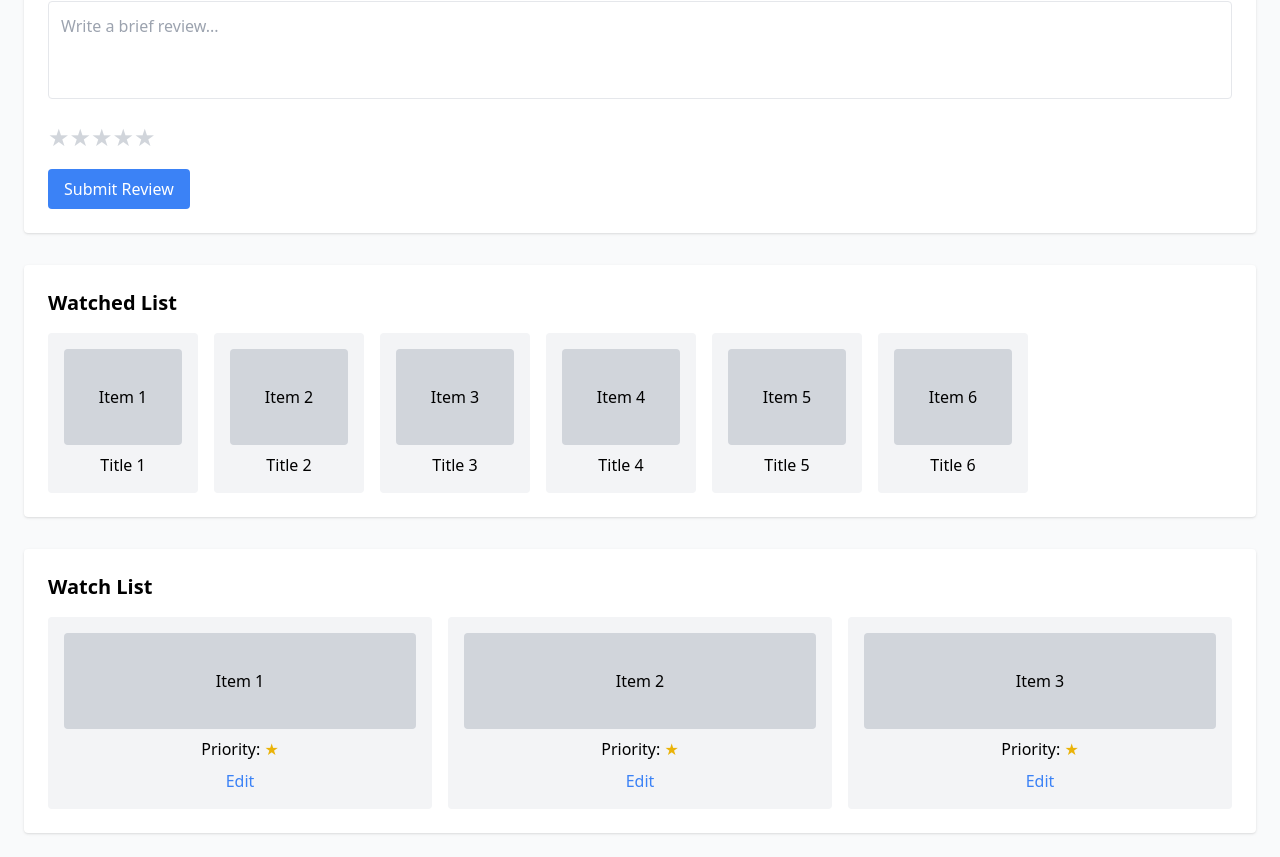
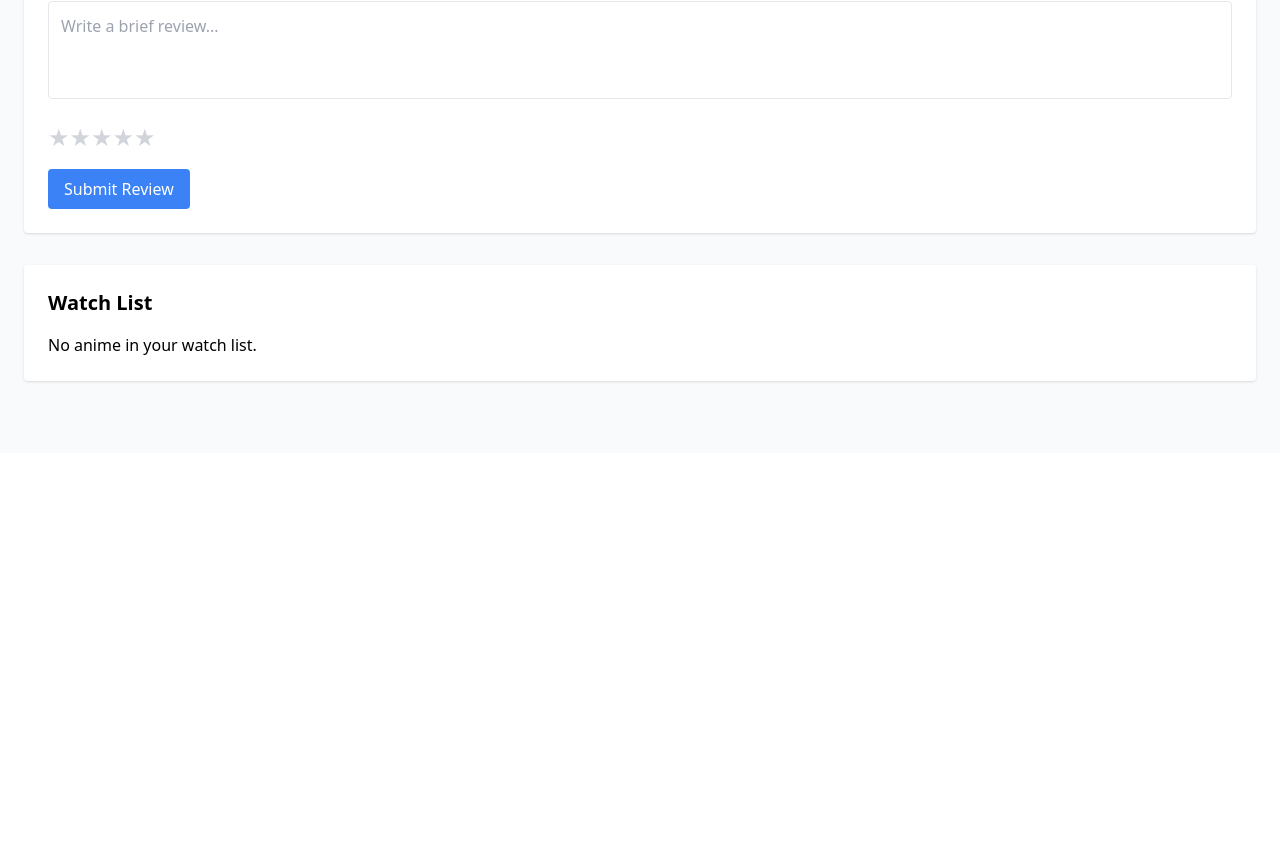
Before and after one commit to the-sam-sepiol/Tempura, a React (Create React App) app in the folder client/: page /account in a window 1280 px wide. Shown: the part 459-1316 px from the top of the page. After the commit the page ends 912 px from the top, so only its background shows below. Built offline with nearby package versions, Linux system fonts and the light colour scheme.

Commit message:
Enhance watch list functionality by storing user data in local storage and fetching anime details for display in the Account page

```diff
--- a/client/src/components/AnimeCard.tsx
+++ b/client/src/components/AnimeCard.tsx
@@ -34,9 +34,10 @@ const handleAddToWatchList = async () => {
         });
         const data = await response.json();
         if (data.success) {
-        alert(`${title} has been added to your watch list!`);
+            localStorage.setItem('user', JSON.stringify(data.user));
+            alert(`${title} has been added to your watch list!`);
         } else {
-        alert(`Failed to add to watch list: ${data.error}`);
+            alert(`Failed to add to watch list: ${data.error}`);
         }
     } catch (error) {
         console.error('Error adding to watch list', error);
--- a/client/src/pages/Account.tsx
+++ b/client/src/pages/Account.tsx
@@ -1,4 +1,10 @@
 import React, { useEffect, useState } from 'react';
+
+interface Anime{
+  mal_id: number;
+  title: string;
+  imageUrl: string;
+}
 
 const Account: React.FC = () => {
   //state for avatar, displayName, and modal visibility
@@ -7,6 +13,7 @@ const Account: React.FC = () => {
   const [userSince, setUserSince] = useState<string | null>(null); //User Since
   const [showAvatarModal, setShowAvatarModal] = useState<boolean>(false); //Modal
 
+  const [watchList, setWatchList] = useState<Anime[]>([]);    //for watch list
 
   useEffect(() => {
     const storedUser = localStorage.getItem('user');
@@ -14,12 +21,37 @@ const Account: React.FC = () => {
       try {
         const user = JSON.parse(storedUser);
         setDisplayName(user.displayName);
-        //if the user has an avatar stored from the DB, use it
         if (user.avatar) {
           setAvatar(user.avatar);
         }
-        if (user.createdAt){
+        if (user.createdAt) {
           setUserSince(user.createdAt);
+        }
+        // Assume user.watchList is an array of MAL IDs
+        if (user.watchList && Array.isArray(user.watchList)) {
+          const malIds: number[] = user.watchList;
+          //for each mal_id, fetch details from the Jikan API
+          Promise.all(
+            malIds.map(async (malId: number) => {
+              const res = await fetch(`https://api.jikan.moe/v4/anime/${malId}`);
+              if (res.ok) {
+                const json = await res.json();
+                return {
+                  mal_id: json.data.mal_id,
+                  title: json.data.title,
+                  imageUrl: json.data.images.jpg.image_url
+                };
+              }
+              return null;
+            })
+          )
+            .then(results => {
+              const animeList = results.filter((a) => a !== null) as Anime[];
+              setWatchList(animeList);
+            })
+            .catch(error => {
+              console.error('Error fetching anime details:', error);
+            });
         }
       } catch (error) {
         console.error('Error parsing user from localStorage', error);
@@ -27,9 +59,6 @@ const Account: React.FC = () => {
     }
   }, []);
 
-  //placeholder for later
-  const watchedList = [1, 2, 3, 4, 5, 6]; //Watched
-  const watchList = [1, 2, 3]; //Watch
 
   //list of avatars for selection
   const avatarOptions = [
@@ -109,39 +138,26 @@ const Account: React.FC = () => {
         <button className="py-2 px-4 bg-blue-500 text-white rounded">Submit Review</button>
       </div>
 
-      {/* Watched List Section */}
-      <div className="bg-white p-6 shadow rounded mb-8">
-        <h2 className="text-xl font-semibold mb-4">Watched List</h2>
-        <div className="overflow-x-auto">
-          <div className="flex space-x-4">
-            {watchedList.map((item) => (
-              <div key={item} className="min-w-[150px] bg-gray-100 p-4 rounded text-center">
-                <div className="h-24 bg-gray-300 flex items-center justify-center rounded mb-2">
-                  <span>Item {item}</span>
-                </div>
-                <p className="font-medium">Title {item}</p>
+      {/* Watch List Section from Local Storage */}
+      <div className="bg-white p-6 shadow rounded">
+        <h2 className="text-xl font-semibold mb-4">Watch List</h2>
+        {watchList.length > 0 ? (
+          <div className="grid grid-cols-1 md:grid-cols-3 gap-4">
+            {watchList.map((anime) => (
+              <div key={anime.mal_id} className="bg-gray-100 p-4 rounded flex flex-col items-center">
+                <img
+                  src={anime.imageUrl}
+                  alt={anime.title}
+                  className="h-24 w-full object-cover rounded mb-2"
+                />
+                <p className="font-medium mb-2">{anime.title}</p>
+                <button className="text-blue-500 hover:underline">Edit</button>
               </div>
             ))}
           </div>
-        </div>
-      </div>
-
-      {/* Watch List Section */}
-      <div className="bg-white p-6 shadow rounded">
-        <h2 className="text-xl font-semibold mb-4">Watch List</h2>
-        <div className="grid grid-cols-1 md:grid-cols-3 gap-4">
-          {watchList.map((item) => (
-            <div key={item} className="bg-gray-100 p-4 rounded flex flex-col items-center">
-              <div className="h-24 w-full bg-gray-300 flex items-center justify-center rounded mb-2">
-                <span>Item {item}</span>
-              </div>
-              <p className="font-medium mb-2">
-                Priority: <span className="text-yellow-500">★</span> {/*Priority*/}
-              </p>
-              <button className="text-blue-500 hover:underline">Edit</button>
-            </div>
-          ))}
-        </div>
+        ) : (
+          <p>No anime in your watch list.</p>
+        )}
       </div>
 
       {/* Avatar Selection Modal */}
```
